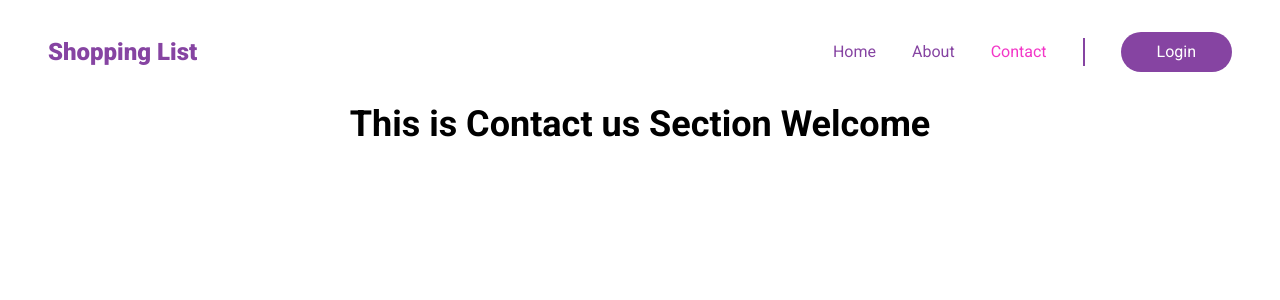
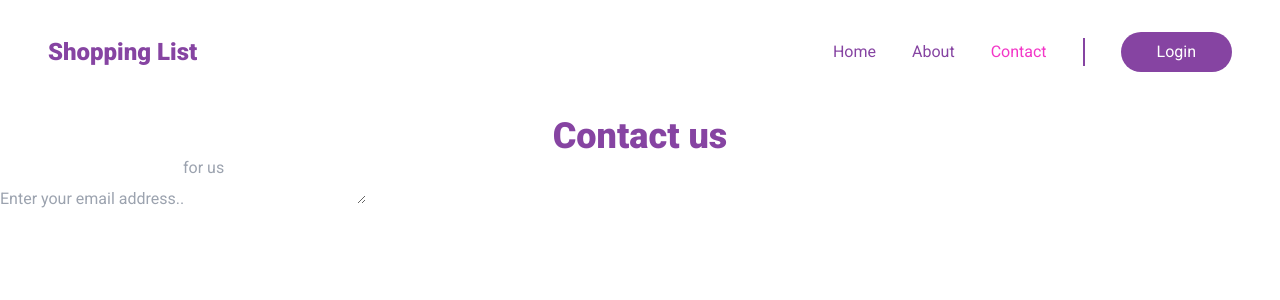
Before and after one commit to Mirwais01/shopping-list, a React (Create React App) app: page /Contact in a window 1280 px wide. Shown: the top 300 px of the page. Built offline with nearby package versions, Linux system fonts and the light colour scheme.

Commit message:
contact page started..

```diff
--- a/src/components/About.jsx
+++ b/src/components/About.jsx
@@ -6,7 +6,7 @@ function About() {
     <div>
       <Navigation />
       <div className="container mx-auto">
-        <h1 className="text-4xl text-center text-darkViolet my-3 font-semibold">
+        <h1 className="text-4xl text-center text-darkViolet my-3 font-black">
           About Us
         </h1>
         <div className="flex flex-col md:flex-row justify-between px-6 md:px-12 mt-12">
--- a/src/components/Contact.jsx
+++ b/src/components/Contact.jsx
@@ -4,9 +4,15 @@ function Contact() {
   return (
     <div>
       <Navigation />
-      <h1 className="text-center font-bold text-4xl">
-        This is Contact us Section Welcome
-      </h1>
+      <div className="container mx-auto my-3">
+        <h1 className="text-4xl font-black text-darkViolet text-center">
+          Contact us
+        </h1>
+        <form action="">
+          <input type="text" placeholder="Enter your email address.." />
+          <textarea name="" id="" placeholder="for us"></textarea>
+        </form>
+      </div>
     </div>
   );
 }
```
